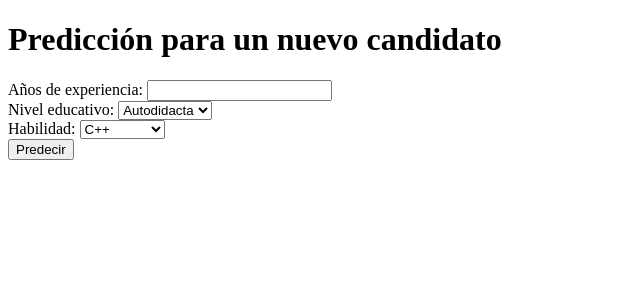
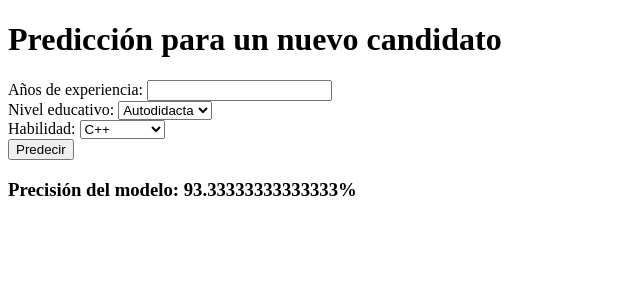
Before and after one commit to FedericoZapata/TP-inicial-labo-Zapata-Rodriguez-2025, a Flask app: page /predecir in a window 1280 px wide. Shown: the top 300 px of the page, without its empty margins (0-640 px from the left). Run offline with Flask 3, Linux system fonts and the light colour scheme.

Commit message:
añadido precision del modelo

```diff
--- a/app.py
+++ b/app.py
@@ -6,12 +6,42 @@ from sklearn.tree import DecisionTreeClassifier
 
 app = Flask(__name__)
 
-# Variables globales
+
 modelo = None
 le_educativo = LabelEncoder()
 df = None
+precision_modelo = None  # Nueva variable para almacenar la precisión del modelo
 
-# Ruta principal: Página para cargar el archivo CSV
+# Función para cargar y entrenar el modelo al iniciar la aplicación
+def inicializar_modelo():
+    global modelo, le_educativo, df, precision_modelo
+    try:
+        # Cargar los datos desde Datos.csv
+        df = pd.read_csv("Datos.csv")
+
+        # Preprocesamiento
+        le_educativo.fit(df['Nivel Educativo'])
+        df['Nivel Educativo'] = le_educativo.transform(df['Nivel Educativo'])
+        df = pd.concat([df, pd.get_dummies(df['Habilidades'], prefix='Habilidad')], axis=1)
+        df.drop('Habilidades', axis=1, inplace=True)
+
+        # Preparar datos para el modelo
+        X = df.drop('Apto', axis=1)
+        y = df['Apto']
+        X_train, X_test, y_train, y_test = train_test_split(X, y, test_size=0.3, random_state=42)
+
+        # Entrenar modelo
+        modelo = DecisionTreeClassifier(random_state=42)
+        modelo.fit(X_train, y_train)
+
+        # Calcular precisión del modelo
+        precision_modelo = modelo.score(X_test, y_test) * 100  # Precisión en porcentaje
+
+        print(f"Modelo entrenado correctamente con una precisión del {precision_modelo:.2f}%.")
+    except Exception as e:
+        print(f"Error al inicializar el modelo: {e}")
+
+# Ruta principal: Página para cargar un archivo CSV
 @app.route("/", methods=["GET", "POST"])
 def index():
     global df, modelo, le_educativo
@@ -52,7 +82,7 @@ def resultados():
 # Ruta para predecir un nuevo candidato
 @app.route("/predecir", methods=["GET", "POST"])
 def predecir():
-    global modelo, le_educativo
+    global modelo, le_educativo, precision_modelo
     if request.method == "POST":
         # Obtener datos del formulario
         años_experiencia = int(request.form["años_experiencia"])
@@ -73,10 +103,20 @@ def predecir():
 
         # Realizar predicción
         prediccion = modelo.predict(nuevo_candidato)[0]
-        return render_template("prediccion.html", prediccion=prediccion, candidato=nuevo_candidato.to_dict(orient="records")[0])
+
+        # Renderizar la plantilla con los resultados y la precisión del modelo
+        return render_template(
+            "prediccion.html",
+            prediccion=prediccion,
+            candidato=nuevo_candidato.to_dict(orient="records")[0],
+            precision=precision_modelo
+        )
 
     # Si es un GET, renderizar la página sin datos
-    return render_template("prediccion.html", prediccion=None, candidato=None)
+    return render_template("prediccion.html", prediccion=None, candidato=None, precision=precision_modelo)
+
+# Inicializar el modelo al iniciar la aplicación
+inicializar_modelo()
 
 if __name__ == "__main__":
     app.run(debug=True)
--- a/templates/prediccion.html
+++ b/templates/prediccion.html
@@ -38,5 +38,9 @@
         {% endfor %}
     </ul>
     {% endif %}
+
+    {% if precision is not none %}
+    <h3>Precisión del modelo: {{ precision }}%</h3>
+    {% endif %}
 </body>
 </html>
```
Also changed, not shown: templates/resultados.html (+38 -0 lines).
